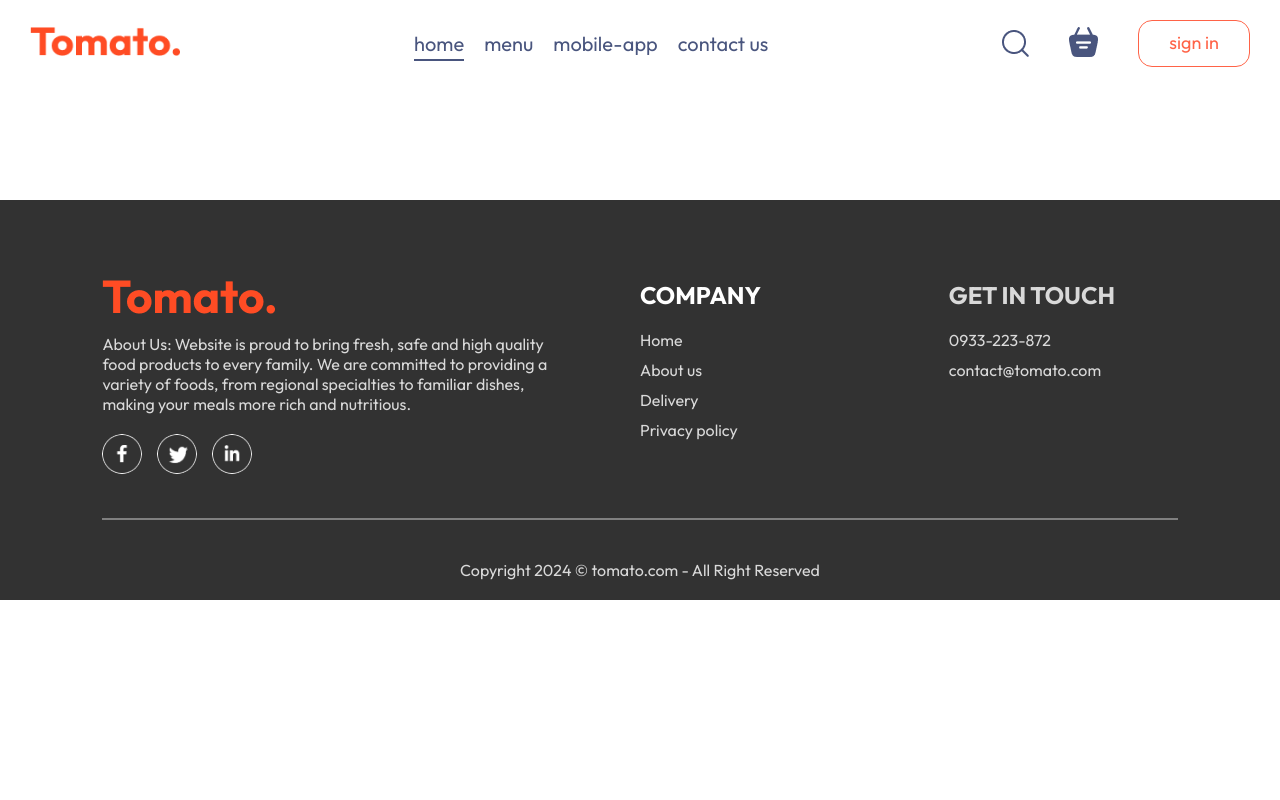
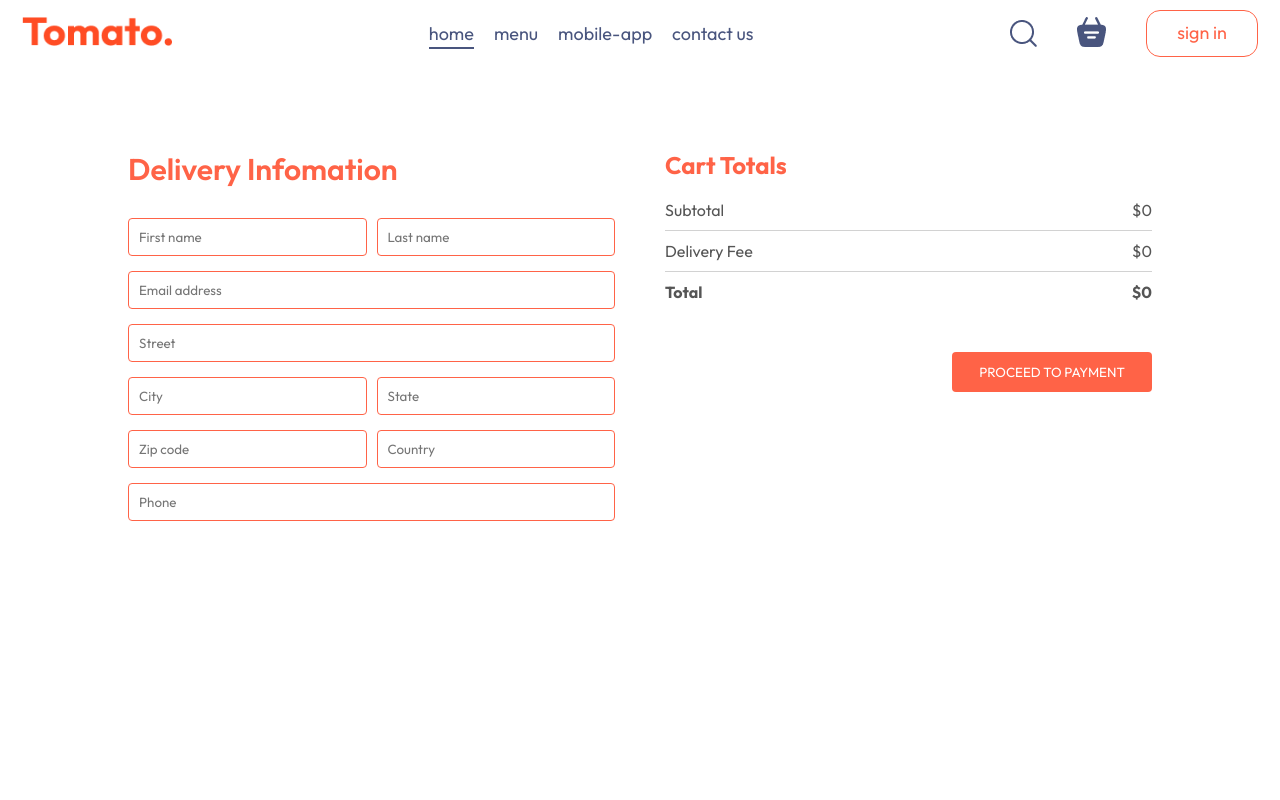
Before and after one commit to tranthebao2003/fullstack-food, a React (Vite) app: page /order in a window 1280 px wide. Shown: the top 800 px of the page. Built offline with nearby package versions, Linux system fonts and the light colour scheme.

Commit message:
finished frontend to 3h23m46s

```diff
--- a/src/components/AppDownload/AppDownload.css
+++ b/src/components/AppDownload/AppDownload.css
@@ -1,6 +1,7 @@
 .app-download{
     margin: auto auto;
     margin-top: 100px;
+    margin-bottom: 100px;
     font-size: max(3vw, 20px);
     text-align: center;
     font-weight: 500;
--- a/src/components/Footer/Footer.css
+++ b/src/components/Footer/Footer.css
@@ -7,7 +7,6 @@
     gap: 20px;
     padding: 20px 8vw;
     padding-top: 80px;
-    margin-top: 200px;
 }
 
 .footer-content{
--- a/src/components/Header/Header.jsx
+++ b/src/components/Header/Header.jsx
@@ -3,7 +3,7 @@ import './Header.css'
 
 const Header = () => {
   return (
-    <div className="header">
+    <div className="header" id='header'>
       <div className="header-contents">
         <h2>Order your favourite food here</h2>
         <p>
--- a/src/components/Navbar/Navbar.css
+++ b/src/components/Navbar/Navbar.css
@@ -1,10 +1,10 @@
 :root{
     --colorTextMain: #49557e;
-    --fontSizeTextMain: 20px
+    --fontSizeTextMain: 18px
 }
 
 .navbar{
-    padding: 20px 30px;
+    padding: 10px 22px;
     display: flex;
     justify-content: space-between;
     align-items: center;
@@ -29,6 +29,10 @@
     gap: 20px;
     color: var(--colorTextMain);
     font-size: var(--fontSizeTextMain);
+}
+
+.navbar-menu a {
+    cursor: pointer;
 }
 
 .navbar-right{
--- a/src/components/Navbar/Navbar.jsx
+++ b/src/components/Navbar/Navbar.jsx
@@ -25,6 +25,14 @@ const Navbar = ({setShowLogin}) => {
     };
   }, []);
 
+  const scrollHome = () => {
+    console.log(window.scrollTo({
+      top: 0,
+      behavior:'smooth'
+    }))
+    setMenu("home")
+  }
+
 
   return (
     <div className={`navbar ${sticky}`}>
@@ -32,13 +40,12 @@ const Navbar = ({setShowLogin}) => {
         <img src={assets.logo} alt="" className="logo" />
       </Link>
       <ul className="navbar-menu">
-        <Link
-          to="/"
-          onClick={() => setMenu("home")}
+        <a
+          onClick={() => scrollHome()}
           className={menu === "home" ? "active" : ""}
         >
           home
-        </Link>
+        </a>
         <a
           href="#explore-menu"
           onClick={() => setMenu("menu")}
--- a/src/pages/Cart/Cart.css
+++ b/src/pages/Cart/Cart.css
@@ -1,6 +1,7 @@
 .cart{
-    margin-top: 100px;
+   margin-bottom: 100px;
 }
+
 
 hr{
     height: 1px;
@@ -54,6 +55,11 @@ hr{
     flex: 1;
     flex-direction: column;
     gap: 20px;
+
+}
+
+.cart-total h2{
+    color: tomato;
 }
 
 .cart-total-details{
--- a/src/pages/Cart/Cart.jsx
+++ b/src/pages/Cart/Cart.jsx
@@ -1,12 +1,14 @@
 import React, { useContext } from 'react'
 import './Cart.css'
 import { StoreContext } from '../../context/StoreContext'
+import { useNavigate } from 'react-router-dom'
 
 const Cart = () => {
   // cartItems là 1 object trong đó các key là các id của item
   // còn value chính là số lượng item đó
 
   const{cartItems, food_list, removeFromCart, getTotalCartAmount} = useContext(StoreContext)
+  const navigate = useNavigate()
 
   return (
     <div className="cart">
@@ -52,15 +54,15 @@ const Cart = () => {
             <hr />
             <div className="cart-total-details">
               <p>Delivery Fee</p>
-              <p>${2}</p>
+              <p>${getTotalCartAmount() === 0 ? 0:2}</p>
             </div>
             <hr />
             <div className="cart-total-details">
               <b>Total</b>
-              <b>${getTotalCartAmount() + 2}</b>
+              <b>${getTotalCartAmount() === 0 ? 0 : getTotalCartAmount() + 2}</b>
             </div>
           </div>
-          <button>PROCEED TO CHECKOUT</button>
+          <button onClick={() => navigate('/order')}>PROCEED TO CHECKOUT</button>
         </div>
         <div className="cart-promocode">
           <div>
--- a/src/pages/PlaceOrder/PlaceOrder.css
+++ b/src/pages/PlaceOrder/PlaceOrder.css
@@ -0,0 +1,66 @@
+.place-order{
+    margin-bottom: 300px;
+    margin-top: 150px;
+    display: flex;
+    align-items: start;
+    justify-content: space-between;
+    gap: 50px;
+}
+
+.place-order-left{
+    /* 2 thuộc tính dưới hoạt động cùng nhau
+    để đảm bảo rằng phần tử chiếm toàn
+    bộ chiều rộng có sẵn (100%),
+    nhưng không vượt quá giới hạn chiều rộng
+    tối đa được xác định bởi max-width:
+    max(30%, 500px). Điều này đảm bảo tính
+    linh hoạt trong việc hiển thị phần tử
+    trên các kích thướcmàn hình khác nhau. */
+    width: 100%;
+    max-width: max(30%, 500px);
+}
+
+.place-order-left .title{
+    font-size: 30px;
+    font-weight: 600;
+    margin-bottom: 30px;
+    color: tomato;
+}
+
+.place-order-left input{
+    margin-bottom: 15px;
+    width: 100%;
+    padding: 10px;
+    border: 1.2px solid tomato;
+    border-radius: 4px;
+}
+
+.place-order-left input:focus{
+    outline: 1px solid rgb(253, 48, 12);
+}
+
+.place-order-left .multi-fields{
+    display: flex;
+    gap: 10px;
+}
+
+.place-order-right{
+    width: 100%;
+    max-width: (40%, 500px);
+}
+
+.place-order .cart-total {
+    display: flex;
+}
+.place-order .cart-total button{
+    align-self: self-end;
+    margin-top: 30px;
+}
+
+@media (max-width: 750px) {
+    .place-order{
+        flex-direction: column;
+        margin-bottom: 200px;
+        margin-top: 100px;
+    }
+}
--- a/src/pages/PlaceOrder/PlaceOrder.jsx
+++ b/src/pages/PlaceOrder/PlaceOrder.jsx
@@ -1,12 +1,65 @@
-import React from 'react'
+import React, { useContext } from 'react'
 import './PlaceOrder.css'
+import { StoreContext } from '../../context/StoreContext';
 
+// ở đây mình có sử dụng 1 phần html trong cart nhưng
+// ko hề import file css của cart nhưng css trong phần
+// cart vẫn có tác dụng, bởi vì khi import tệp
+// CSS vào một thành phần, các kiểu trong tệp đó sẽ
+// được áp dụng trên toàn bộ ứng dụng. Điều này là
+// do CSS mặc định trong React là toàn cục, và
+// không giới hạn phạm vi chỉ trong thành phần
+// mà nó được import vào.
 const PlaceOrder = () => {
+  const {getTotalCartAmount} = useContext(StoreContext)
+
+  // input là inline còn div là block
   return (
-    <div>
-
-    </div>
-  )
+    <form className="place-order">
+      <div className="place-order-left">
+        <p className="title">Delivery Infomation</p>
+        <div className="multi-fields">
+          <input type="text" placeholder="First name" />
+          <input type="text" placeholder="Last name" />
+        </div>
+        <input type="text" placeholder="Email address" />
+        <input type="text" placeholder="Street" />
+        <div className="multi-fields">
+          <input type="text" placeholder="City" />
+          <input type="text" placeholder="State" />
+        </div>
+        <div className="multi-fields">
+          <input type="text" placeholder="Zip code" />
+          <input type="text" placeholder="Country" />
+        </div>
+        <input type="text" placeholder="Phone" />
+      </div>
+      <div className="place-order-right">
+        <div className="cart-total">
+          <h2>Cart Totals</h2>
+          <div>
+            <div className="cart-total-details">
+              <p>Subtotal</p>
+              <p>${getTotalCartAmount()}</p>
+            </div>
+            <hr />
+            <div className="cart-total-details">
+              <p>Delivery Fee</p>
+              <p>${getTotalCartAmount() === 0 ? 0 : 2}</p>
+            </div>
+            <hr />
+            <div className="cart-total-details">
+              <b>Total</b>
+              <b>
+                ${getTotalCartAmount() === 0 ? 0 : getTotalCartAmount() + 2}
+              </b>
+            </div>
+          </div>
+          <button>PROCEED TO PAYMENT</button>
+        </div>
+      </div>
+    </form>
+  );
 }
 
 export default PlaceOrder
```
Also changed, not shown: 1 other file (tests, documents, lock files or other folders).
